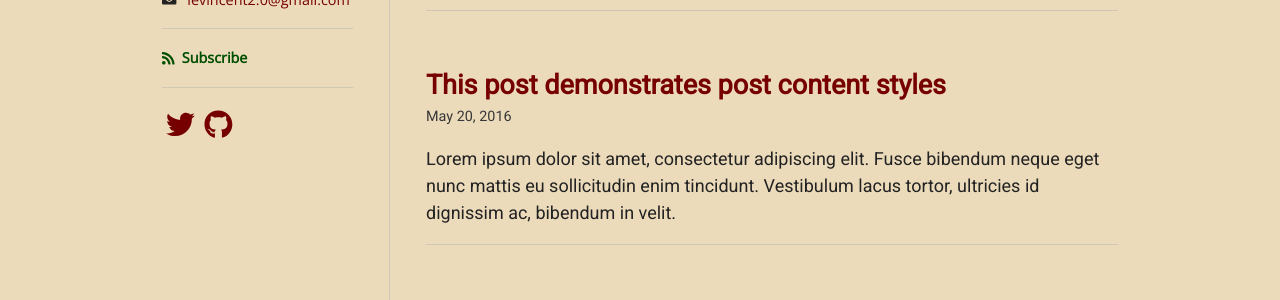
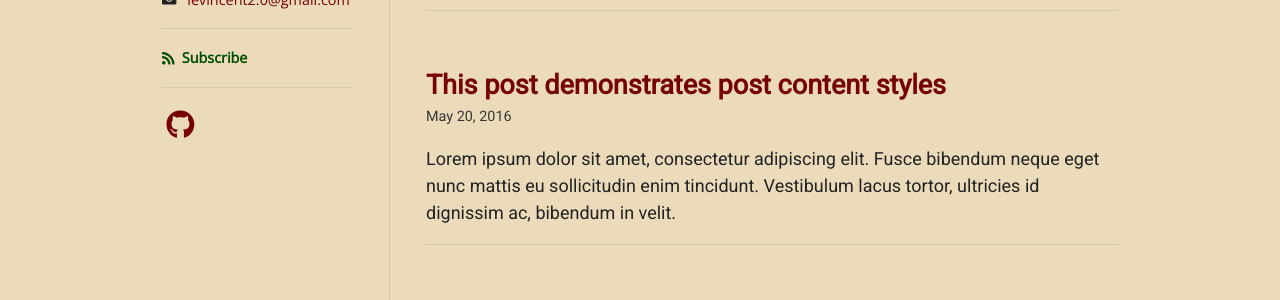
Before and after one commit to vincent-leGIT/vincent-leGIT.github.io, a Jekyll site: the page built from index.html, in a window 1280 px wide. Shown: the part 310-610 px from the top of the page. Built offline with Jekyll 4.4.1, drawn with Linux system fonts in a browser that asks for light colours; nearby versions of some CDN libraries; some web fonts are replaced; the list of posts is cut into pages by our own code.

Commit message:
Update social.yml

```diff
--- a/_data/social.yml
+++ b/_data/social.yml
@@ -1,6 +1,3 @@
-- title: Twitter
-  url: https://twitter.com/ngzhio
-  icon: fab fa-twitter
 - title: GitHub
-  url: https://github.com/ngzhio/jekyll-theme-hamilton
+  url: https://github.com/vincent-leGIT
   icon: fab fa-github
```
